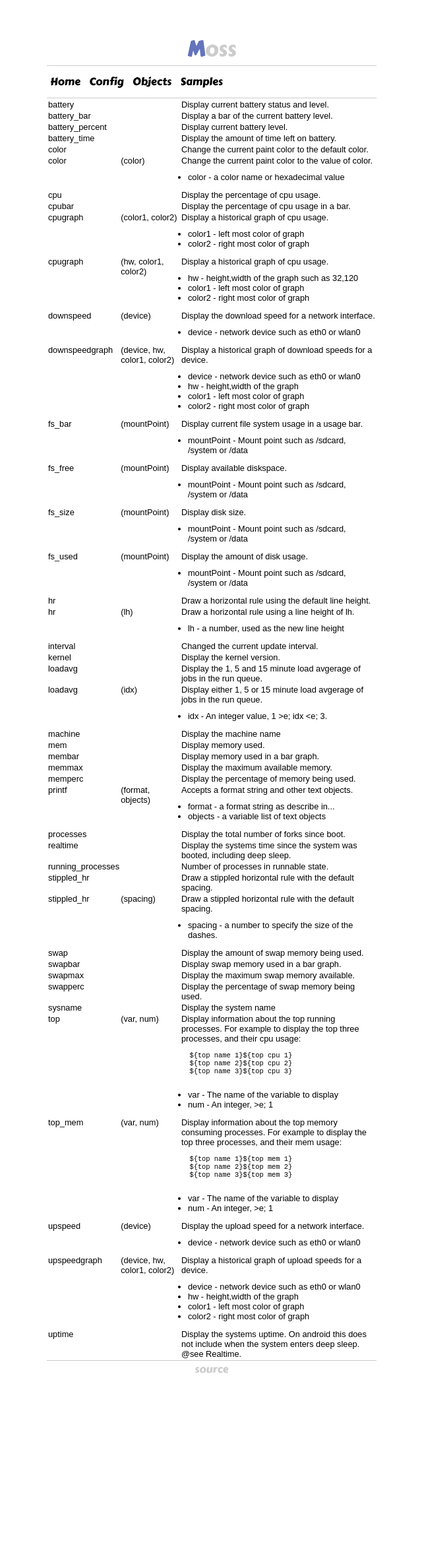
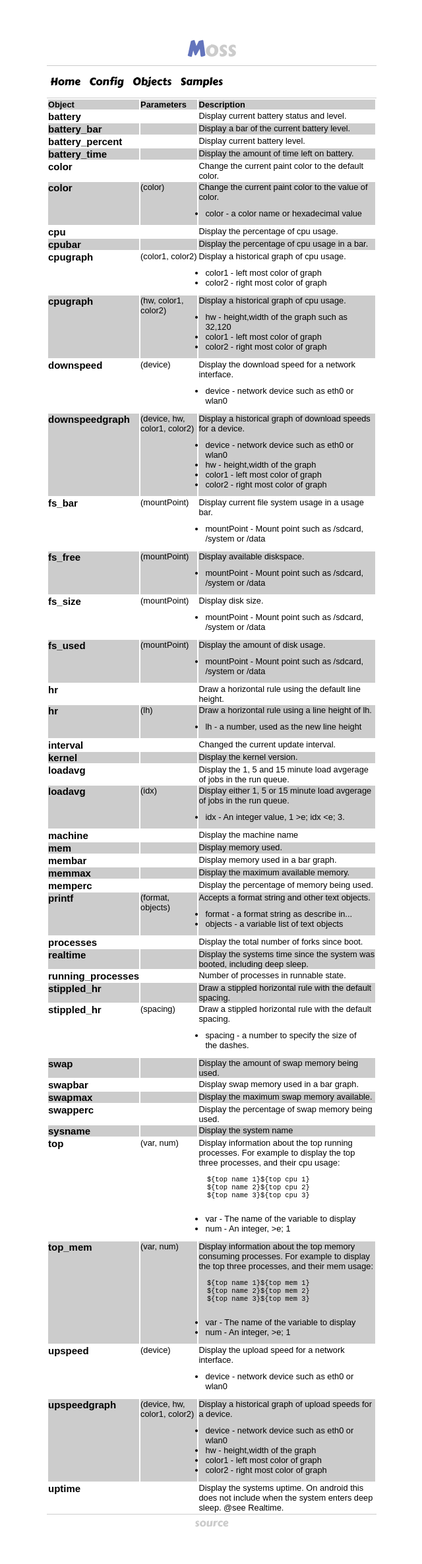
Before and after one commit to teneighty/moss, a Jekyll site: the page built from objects.html, in a window 1280 px wide. Shown: the whole page at 66% size, without its empty margins (319-959 px from the left). Built offline with Jekyll 4.4.1, drawn with Linux system fonts in a browser that asks for light colours; before the commit the page ends 2138 px from its top, so only the background shows below that.

Commit message:
Updated online documentation.

```diff
--- a/css/default.css
+++ b/css/default.css
@@ -66,18 +66,12 @@ body {
     text-decoration: none;
 }
 
-#menu a:hover {
-    color: #CCC;
-}
+#menu a:hover { color: #CCC; }
 
-.clear {
-    clear: both;
-}
+.clear { clear: both; }
 
-td {
-    vertical-align: top;
-}
-
-table ul {
-    margin: 10px;
-}
+#content table ul { margin: 10px; }
+#content tr:nth-child(odd)  { background-color: #ccc; }
+#content tr:nth-child(even) { background-color: #fff; }
+#content td { vertical-align: top; }
+#content th { text-align: left; }
--- a/objects.html
+++ b/objects.html
@@ -3,10 +3,15 @@ layout: default
 title: Objects
 ---
 <!-- OBJECTS BEGIN -->
-<table>
+        <table>
+            <tr>
+                <th>Object</th>
+                <th>Parameters</th>
+                <th>Description</th>
+            </tr>
 
                 <tr>
-                    <td><a name="battery">battery</a></td>
+                    <td><h3>battery</h3></td>
                     <td></td>
                     <td>
                         <p>Display current battery status and level.</p>
@@ -15,7 +20,7 @@ title: Objects
                 </tr>
 
                 <tr>
-                    <td><a name="battery_bar">battery_bar</a></td>
+                    <td><h3>battery_bar</h3></td>
                     <td></td>
                     <td>
                         <p>Display a bar of the current battery level.</p>
@@ -24,7 +29,7 @@ title: Objects
                 </tr>
 
                 <tr>
-                    <td><a name="battery_percent">battery_percent</a></td>
+                    <td><h3>battery_percent</h3></td>
                     <td></td>
                     <td>
                         <p>Display current battery level.</p>
@@ -33,7 +38,7 @@ title: Objects
                 </tr>
 
                 <tr>
-                    <td><a name="battery_time">battery_time</a></td>
+                    <td><h3>battery_time</h3></td>
                     <td></td>
                     <td>
                         <p>Display the amount of time left on battery.</p>
@@ -42,7 +47,7 @@ title: Objects
                 </tr>
 
                 <tr>
-                    <td><a name="color">color</a></td>
+                    <td><h3>color</h3></td>
                     <td></td>
                     <td>
                         <p>Change the current paint color to the default color.</p>
@@ -51,7 +56,7 @@ title: Objects
                 </tr>
 
                 <tr>
-                    <td><a name="color">color</a></td>
+                    <td><h3>color</h3></td>
                     <td>(color)</td>
                     <td>
                         <p>Change the current paint color to the value of color.</p>
@@ -61,7 +66,7 @@ title: Objects
                 </tr>
 
                 <tr>
-                    <td><a name="cpu">cpu</a></td>
+                    <td><h3>cpu</h3></td>
                     <td></td>
                     <td>
                         <p>Display the percentage of cpu usage.</p>
@@ -70,7 +75,7 @@ title: Objects
                 </tr>
 
                 <tr>
-                    <td><a name="cpubar">cpubar</a></td>
+                    <td><h3>cpubar</h3></td>
                     <td></td>
                     <td>
                         <p>Display the percentage of cpu usage in a bar.</p>
@@ -79,7 +84,7 @@ title: Objects
                 </tr>
 
                 <tr>
-                    <td><a name="cpugraph">cpugraph</a></td>
+                    <td><h3>cpugraph</h3></td>
                     <td>(color1, color2)</td>
                     <td>
                         <p>Display a historical graph of cpu usage.</p>
@@ -88,7 +93,7 @@ title: Objects
                 </tr>
 
                 <tr>
-                    <td><a name="cpugraph">cpugraph</a></td>
+                    <td><h3>cpugraph</h3></td>
                     <td>(hw, color1, color2)</td>
                     <td>
                         <p>Display a historical graph of cpu usage.</p>
@@ -97,7 +102,7 @@ title: Objects
                 </tr>
 
                 <tr>
-                    <td><a name="downspeed">downspeed</a></td>
+                    <td><h3>downspeed</h3></td>
                     <td>(device)</td>
                     <td>
                         <p>Display the download speed for a network interface.</p>
@@ -106,7 +111,7 @@ title: Objects
                 </tr>
 
                 <tr>
-                    <td><a name="downspeedgraph">downspeedgraph</a></td>
+                    <td><h3>downspeedgraph</h3></td>
                     <td>(device, hw, color1, color2)</td>
                     <td>
                         <p>Display a historical graph of download speeds for a device.</p>
@@ -115,7 +120,7 @@ title: Objects
                 </tr>
 
                 <tr>
-                    <td><a name="fs_bar">fs_bar</a></td>
+                    <td><h3>fs_bar</h3></td>
                     <td>(mountPoint)</td>
                     <td>
                         <p>Display current file system usage in a usage bar.</p>
@@ -124,7 +129,7 @@ title: Objects
                 </tr>
 
                 <tr>
-                    <td><a name="fs_free">fs_free</a></td>
+                    <td><h3>fs_free</h3></td>
                     <td>(mountPoint)</td>
                     <td>
                         <p>Display available diskspace.</p>
@@ -133,7 +138,7 @@ title: Objects
                 </tr>
 
                 <tr>
-                    <td><a name="fs_size">fs_size</a></td>
+                    <td><h3>fs_size</h3></td>
                     <td>(mountPoint)</td>
                     <td>
                         <p>Display disk size.</p>
@@ -142,7 +147,7 @@ title: Objects
                 </tr>
 
                 <tr>
-                    <td><a name="fs_used">fs_used</a></td>
+                    <td><h3>fs_used</h3></td>
                     <td>(mountPoint)</td>
                     <td>
                         <p>Display the amount of disk usage.</p>
@@ -151,7 +156,7 @@ title: Objects
                 </tr>
 
                 <tr>
-                    <td><a name="hr">hr</a></td>
+                    <td><h3>hr</h3></td>
                     <td></td>
                     <td>
                         <p>Draw a horizontal rule using the default line height.</p>
@@ -160,7 +165,7 @@ title: Objects
                 </tr>
 
                 <tr>
-                    <td><a name="hr">hr</a></td>
+                    <td><h3>hr</h3></td>
                     <td>(lh)</td>
                     <td>
                         <p>Draw a horizontal rule using a line height of lh.</p>
@@ -170,7 +175,7 @@ title: Objects
                 </tr>
 
                 <tr>
-                    <td><a name="interval">interval</a></td>
+                    <td><h3>interval</h3></td>
                     <td></td>
                     <td>
                         <p>Changed the current update interval.</p>
@@ -179,7 +184,7 @@ title: Objects
                 </tr>
 
                 <tr>
-                    <td><a name="kernel">kernel</a></td>
+                    <td><h3>kernel</h3></td>
                     <td></td>
                     <td>
                         <p>Display the kernel version.</p>
@@ -188,7 +193,7 @@ title: Objects
                 </tr>
 
                 <tr>
-                    <td><a name="loadavg">loadavg</a></td>
+                    <td><h3>loadavg</h3></td>
                     <td></td>
                     <td>
                         <p>Display the 1, 5 and 15 minute load avgerage of jobs in the run queue.</p>
@@ -197,7 +202,7 @@ title: Objects
                 </tr>
 
                 <tr>
-                    <td><a name="loadavg">loadavg</a></td>
+                    <td><h3>loadavg</h3></td>
                     <td>(idx)</td>
                     <td>
                         <p>Display either 1, 5 or 15 minute load avgerage of jobs in the run queue.</p>
@@ -207,7 +212,7 @@ title: Objects
                 </tr>
 
                 <tr>
-                    <td><a name="machine">machine</a></td>
+                    <td><h3>machine</h3></td>
                     <td></td>
                     <td>
                         <p>Display the machine name</p>
@@ -216,7 +221,7 @@ title: Objects
                 </tr>
 
                 <tr>
-                    <td><a name="mem">mem</a></td>
+                    <td><h3>mem</h3></td>
                     <td></td>
                     <td>
                         <p>Display memory used.</p>
@@ -225,7 +230,7 @@ title: Objects
                 </tr>
 
                 <tr>
-                    <td><a name="membar">membar</a></td>
+                    <td><h3>membar</h3></td>
                     <td></td>
                     <td>
                         <p>Display memory used in a bar graph.</p>
@@ -234,7 +239,7 @@ title: Objects
                 </tr>
 
                 <tr>
-                    <td><a name="memmax">memmax</a></td>
+                    <td><h3>memmax</h3></td>
                     <td></td>
                     <td>
                         <p>Display the maximum available memory.</p>
@@ -243,7 +248,7 @@ title: Objects
                 </tr>
 
                 <tr>
-                    <td><a name="memperc">memperc</a></td>
+                    <td><h3>memperc</h3></td>
                     <td></td>
                     <td>
                         <p>Display the percentage of memory being used.</p>
@@ -252,7 +257,7 @@ title: Objects
                 </tr>
 
                 <tr>
-                    <td><a name="printf">printf</a></td>
+                    <td><h3>printf</h3></td>
                     <td>(format, objects)</td>
                     <td>
                         <p>Accepts a format string and other text objects.</p>
@@ -262,7 +267,7 @@ title: Objects
                 </tr>
 
                 <tr>
-                    <td><a name="processes">processes</a></td>
+                    <td><h3>processes</h3></td>
                     <td></td>
                     <td>
                         <p>Display the total number of forks since boot.</p>
@@ -271,7 +276,7 @@ title: Objects
                 </tr>
 
                 <tr>
-                    <td><a name="realtime">realtime</a></td>
+                    <td><h3>realtime</h3></td>
                     <td></td>
                     <td>
                         <p>Display the systems time since the system was booted, including deep
@@ -281,7 +286,7 @@ title: Objects
                 </tr>
 
                 <tr>
-                    <td><a name="running_processes">running_processes</a></td>
+                    <td><h3>running_processes</h3></td>
                     <td></td>
                     <td>
                         <p>Number of processes in runnable state.</p>
@@ -290,7 +295,7 @@ title: Objects
                 </tr>
 
                 <tr>
-                    <td><a name="stippled_hr">stippled_hr</a></td>
+                    <td><h3>stippled_hr</h3></td>
                     <td></td>
                     <td>
                         <p>Draw a stippled horizontal rule with the default spacing.</p>
@@ -299,7 +304,7 @@ title: Objects
                 </tr>
 
                 <tr>
-                    <td><a name="stippled_hr">stippled_hr</a></td>
+                    <td><h3>stippled_hr</h3></td>
                     <td>(spacing)</td>
                     <td>
                         <p>Draw a stippled horizontal rule with the default spacing.</p>
@@ -309,7 +314,7 @@ title: Objects
                 </tr>
 
                 <tr>
-                    <td><a name="swap">swap</a></td>
+                    <td><h3>swap</h3></td>
                     <td></td>
                     <td>
                         <p>Display the amount of swap memory being used.</p>
@@ -318,7 +323,7 @@ title: Objects
                 </tr>
 
                 <tr>
-                    <td><a name="swapbar">swapbar</a></td>
+                    <td><h3>swapbar</h3></td>
                     <td></td>
                     <td>
                         <p>Display swap memory used in a bar graph.</p>
@@ -327,7 +332,7 @@ title: Objects
                 </tr>
 
                 <tr>
-                    <td><a name="swapmax">swapmax</a></td>
+                    <td><h3>swapmax</h3></td>
                     <td></td>
                     <td>
                         <p>Display the maximum swap memory available.</p>
@@ -336,7 +341,7 @@ title: Objects
                 </tr>
 
                 <tr>
-                    <td><a name="swapperc">swapperc</a></td>
+                    <td><h3>swapperc</h3></td>
                     <td></td>
                     <td>
                         <p>Display the percentage of swap memory being used.</p>
@@ -345,7 +350,7 @@ title: Objects
                 </tr>
 
                 <tr>
-                    <td><a name="sysname">sysname</a></td>
+                    <td><h3>sysname</h3></td>
                     <td></td>
                     <td>
                         <p>Display the system name</p>
@@ -354,7 +359,7 @@ title: Objects
                 </tr>
 
                 <tr>
-                    <td><a name="top">top</a></td>
+                    <td><h3>top</h3></td>
                     <td>(var, num)</td>
                     <td>
                         <p>Display information about the top running processes. For example to
@@ -369,7 +374,7 @@ title: Objects
                 </tr>
 
                 <tr>
-                    <td><a name="top_mem">top_mem</a></td>
+                    <td><h3>top_mem</h3></td>
                     <td>(var, num)</td>
                     <td>
                         <p>Display information about the top memory consuming processes. For
@@ -384,7 +389,7 @@ title: Objects
                 </tr>
 
                 <tr>
-                    <td><a name="upspeed">upspeed</a></td>
+                    <td><h3>upspeed</h3></td>
                     <td>(device)</td>
                     <td>
                         <p>Display the upload speed for a network interface.</p>
@@ -393,7 +398,7 @@ title: Objects
                 </tr>
 
                 <tr>
-                    <td><a name="upspeedgraph">upspeedgraph</a></td>
+                    <td><h3>upspeedgraph</h3></td>
                     <td>(device, hw, color1, color2)</td>
                     <td>
                         <p>Display a historical graph of upload speeds for a device.</p>
@@ -402,7 +407,7 @@ title: Objects
                 </tr>
 
                 <tr>
-                    <td><a name="uptime">uptime</a></td>
+                    <td><h3>uptime</h3></td>
                     <td></td>
                     <td>
                         <p>Display the systems uptime. On android this does not include when the
```
